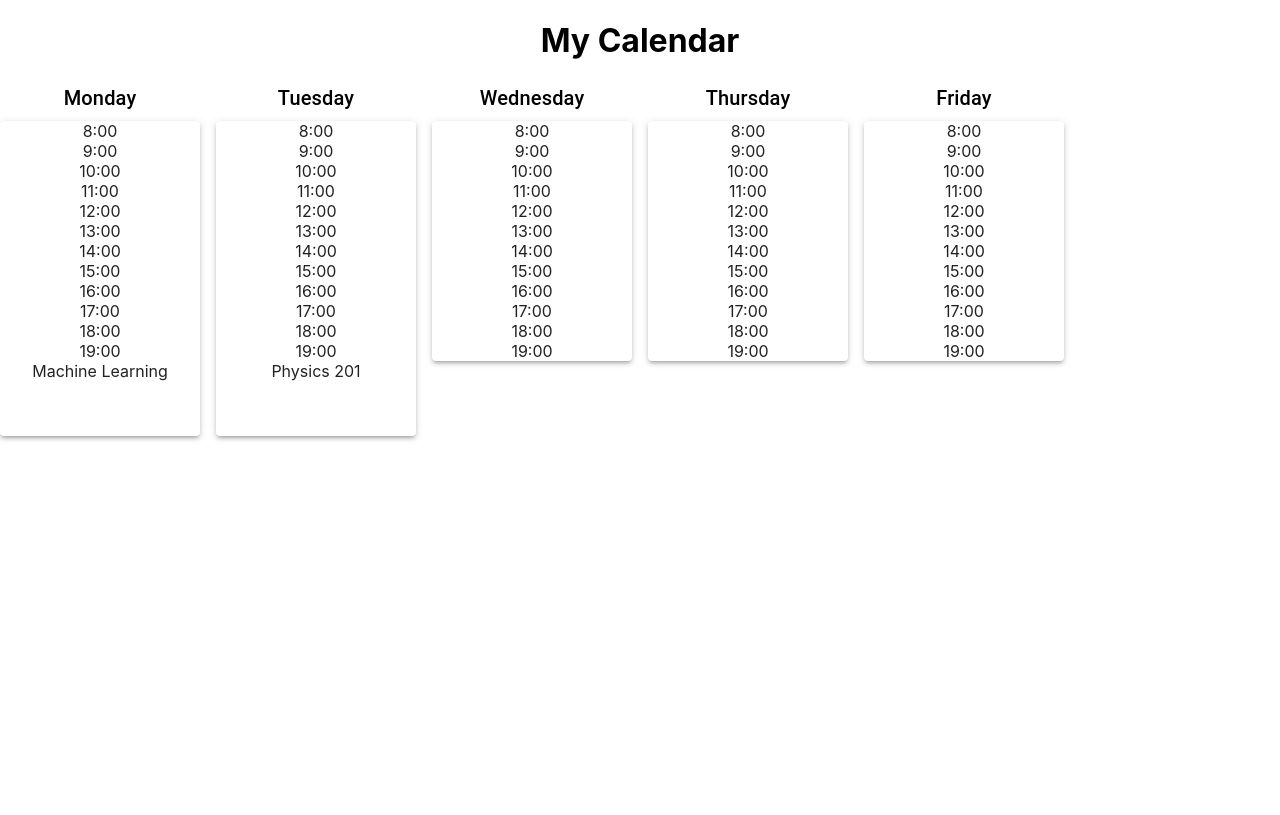
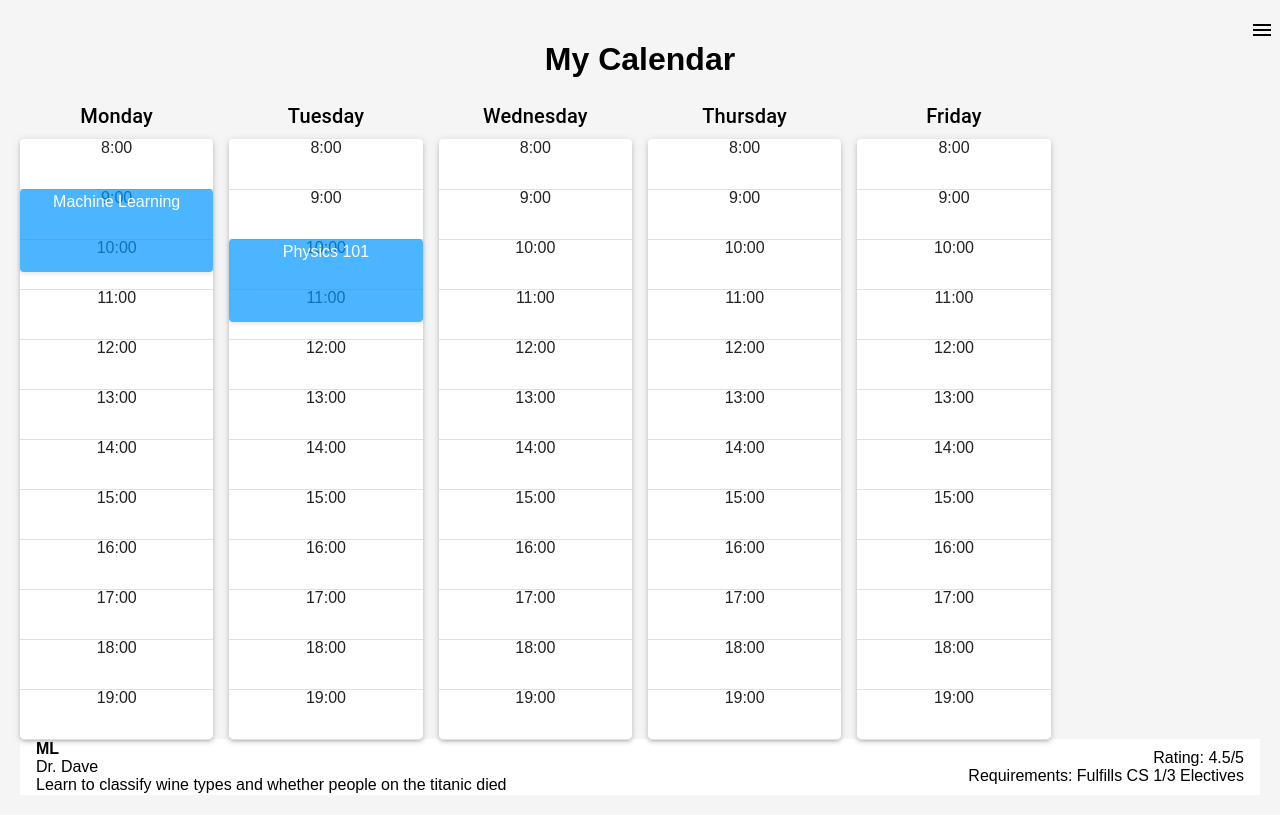
Before and after one commit to ytaa2021/p-classwise, a React (Create React App) app in the folder frontend/: page / in a window 1280 px wide. Built offline with nearby package versions, Linux system fonts and the light colour scheme.

Commit message:
Side menu popout version and bottom menu

```diff
--- a/frontend/src/App.css
+++ b/frontend/src/App.css
@@ -1,38 +1,48 @@
 .App {
+  font-family: Arial, Helvetica, sans-serif;
   text-align: center;
+  background-color: #f5f5f5;
+  padding: 20px;
 }
 
-.App-logo {
-  height: 40vmin;
-  pointer-events: none;
+.dayColumn {
+  position: relative;
+  height: 600px; /* Assuming each hour is 50px high and you're showing 12 hours */
+  background-color: #fff;
+  border-right: 2px solid #e0e0e0;
 }
 
-@media (prefers-reduced-motion: no-preference) {
-  .App-logo {
-    animation: App-logo-spin infinite 20s linear;
-  }
+.dayColumn:last-child {
+  border-right: none;
 }
 
-.App-header {
-  background-color: #282c34;
-  min-height: 100vh;
-  display: flex;
-  flex-direction: column;
-  align-items: center;
-  justify-content: center;
-  font-size: calc(10px + 2vmin);
-  color: white;
+.hourBlock {
+  position: absolute;
+  width: 100%;
+  height: 50px; /* This defines the height of each hour */
+  border-bottom: 1px solid #e0e0e0;
 }
 
-.App-link {
-  color: #61dafb;
+.halfHour {
+  position: absolute;
+  width: 100%;
+  height: 25px; /* Half the height of the hourBlock */
+  border-bottom: 1px dashed #e0e0e0;
 }
 
-@keyframes App-logo-spin {
-  from {
-    transform: rotate(0deg);
-  }
-  to {
-    transform: rotate(360deg);
-  }
+.course {
+  position: absolute;
+  left: 0;
+  right: 0;
+  background-color: rgba(0, 150, 255, 0.7);
+  border-radius: 4px;
+  padding: 4px;
+  color: white;
+  box-shadow: 0px 2px 4px rgba(0, 0, 0, 0.1);
+  z-index: 1;
 }
+
+/* Optional, to ensure your grid is centered within the viewport */
+.GridContainer {
+  justify-content: center;
+}
--- a/frontend/src/App.js
+++ b/frontend/src/App.js
@@ -3,8 +3,20 @@ import { Grid, Paper, Typography, Divider } from '@mui/material';
 import './App.css';
 
 import axios from 'axios';
+import BottomMenu from './components/BottomMenu';
+import SideMenu from './components/SideMenu'
+import Calendar from './components/Calendar'
 
 const BASE_URL = 'TODO: BACKEND URL';
+
+const courseData = {
+  name: "ML",
+  professor: "Dr. Dave",
+  description: "Learn to classify wine types and whether people on the titanic died",
+  rating: "4.5/5",
+  requirements: ["Fulfills CS 1/3 Electives"]
+};
+
 
 export const searchCourses = async (searchTerm) => {
   try {
@@ -35,53 +47,14 @@ const courses = [ //curr added courses
     title: "Physics 201"
   },
 ];
-const calculateCourseStyle = (course) => {
-  const hourHeight = 50; // each hour block is this height.
-  const topOffset = (course.startTime - 8) * hourHeight;
-  const courseHeight = (course.endTime - course.startTime) * hourHeight;
-
-  return {
-    top: `${topOffset}px`,
-    height: `${courseHeight}px`
-  };
-};
-
-const Scheduler = () => {
-  return (
-    <Grid container spacing={2}>
-      {daysOfWeek.map(day => (
-        <Grid item xs={2} key={day}>
-          <Typography variant="h6" gutterBottom>
-            {day}
-          </Typography>
-          <Paper elevation={3} className="dayColumn">
-            {[...Array(24)].map((_, halfHour) => (
-              <div className={halfHour % 2 === 0 ? "hourBlock" : "halfHour"} key={halfHour} style={{top: `${halfHour * 25}px`}}>
-                {halfHour % 2 === 0 && (halfHour / 2 + 8) + ":00"}
-              </div>
-            ))}
-            {courses.filter(course => course.day === day).map(course => (
-              <div
-                className="course"
-                style={calculateCourseStyle(course)}
-                key={course.title}
-              >
-                {course.title}
-              </div>
-            ))}
-          </Paper>
-        </Grid>
-      ))}
-    </Grid>
-  );
-};
-
 
 function App() {
   return (
     <div className="App">
       <h1>My Calendar</h1>
-      <Scheduler />
+      <SideMenu />
+      <Calendar />
+      <BottomMenu course={courseData}/>
     </div>
   );
 }
--- a/frontend/src/components/BottomMenu/index.js
+++ b/frontend/src/components/BottomMenu/index.js
@@ -1,22 +1,43 @@
 import React from 'react';
-import { BottomNavigation, BottomNavigationAction } from '@mui/material';
-import {Restore as RestoreIcon} from '@mui/icons-material';
+import { BottomNavigation } from '@mui/material';
+import styled from '@emotion/styled';
 
-function BottomMenu() {
-    const [value, setValue] = React.useState(0);
+const CourseInfo = styled.div`
+  flex: 1;
+  display: flex;
+  flex-direction: column;
+  align-items: flex-start;
+  justify-content: center;
+  padding: 0 16px;
+`;
 
-    return (
-      <BottomNavigation
-        value={value}
-        onChange={(event, newValue) => {
-          setValue(newValue);
-        }}
-        showLabels
-      >
-        <BottomNavigationAction label="Recents" icon={<RestoreIcon />} />
-        {/* Add more <BottomNavigationAction /> for other menu items */}
-      </BottomNavigation>
-    );
-  }
+const Stats = styled.div`
+  flex: 1;
+  display: flex;
+  flex-direction: column;
+  align-items: flex-end;
+  justify-content: center;
+  padding: 0 16px;
+`;
 
-  export default BottomMenu;
+const CourseName = styled.div`
+  font-weight: bold;
+`;
+
+function BottomMenu({ course }) {
+  return (
+    <BottomNavigation showLabels>
+      <CourseInfo>
+        <CourseName>{course.name}</CourseName>
+        <div>{course.professor}</div>
+        <div>{course.description}</div>
+      </CourseInfo>
+      <Stats>
+        <div>Rating: {course.rating}</div>
+        <div>Requirements: {course.requirements.join(', ')}</div>
+      </Stats>
+    </BottomNavigation>
+  );
+}
+
+export default BottomMenu;
--- a/frontend/src/components/Calendar/index.js
+++ b/frontend/src/components/Calendar/index.js
@@ -15,7 +15,7 @@ const courses = [ //curr added courses
     day: 'Tuesday',
     startTime: 10,
     endTime: 11.5,
-    title: "Physics 201"
+    title: "Physics 101"
   },
 ];
 const calculateCourseStyle = (course) => {
--- a/frontend/src/components/SideMenu/index.js
+++ b/frontend/src/components/SideMenu/index.js
@@ -1,21 +1,39 @@
 import React from 'react';
-import { Drawer, Tabs, Tab, List, ListItem, ListItemText } from '@mui/material';
+import { Popover, Tabs, Tab, IconButton } from '@mui/material';
+import MenuIcon from '@mui/icons-material/Menu';
 
 function SideMenu() {
-  const [isOpen, setIsOpen] = React.useState(false);
+  const [anchorEl, setAnchorEl] = React.useState(null);
   const [tabValue, setTabValue] = React.useState(0);
 
   const handleTabChange = (event, newValue) => {
     setTabValue(newValue);
   };
-  const toggleDrawer = (open) => (event) => {
-    setIsOpen(open);
+
+  const handleMenuOpen = (event) => {
+    setAnchorEl(event.currentTarget);
   };
+
+  const handleMenuClose = () => {
+    setAnchorEl(null);
+  };
+
+  const isOpen = Boolean(anchorEl);
 
   return (
     <div>
-      <button onClick={toggleDrawer(true)}>Open Menu</button>
-      <Drawer anchor="right" open={isOpen} onClose={toggleDrawer(false)}>
+      <div style={{ position: 'fixed', top: 0, right: 0, padding: '10px' }}>
+        <IconButton edge="end" color="inherit" onClick={handleMenuOpen}>
+            <MenuIcon />
+        </IconButton>
+      </div>
+      <Popover
+        anchorEl={anchorEl}
+        open={isOpen}
+        onClose={handleMenuClose}
+        anchorOrigin={{ vertical: 'top', horizontal: 'right' }}
+        transformOrigin={{ vertical: 'top', horizontal: 'right' }}
+      >
         <Tabs
           orientation="vertical"
           variant="scrollable"
@@ -28,7 +46,7 @@ function SideMenu() {
           <Tab label="Recommender" />
           {/* Add more <Tab /> for other tabs */}
         </Tabs>
-      </Drawer>
+      </Popover>
     </div>
   );
 }
```
Lines whose indentation alone changed are shown as unchanged.
